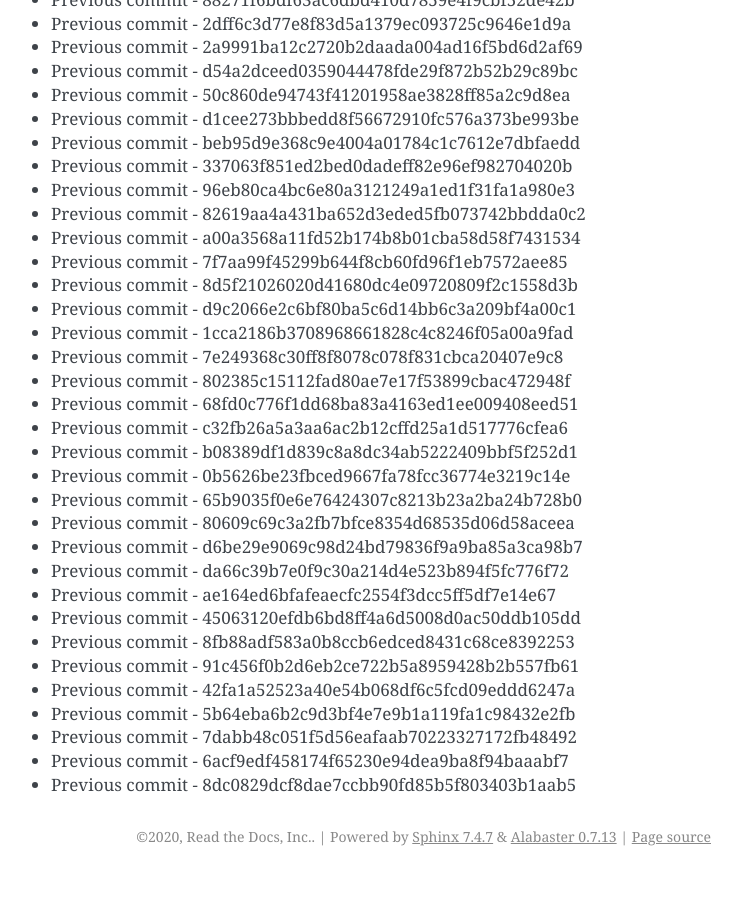
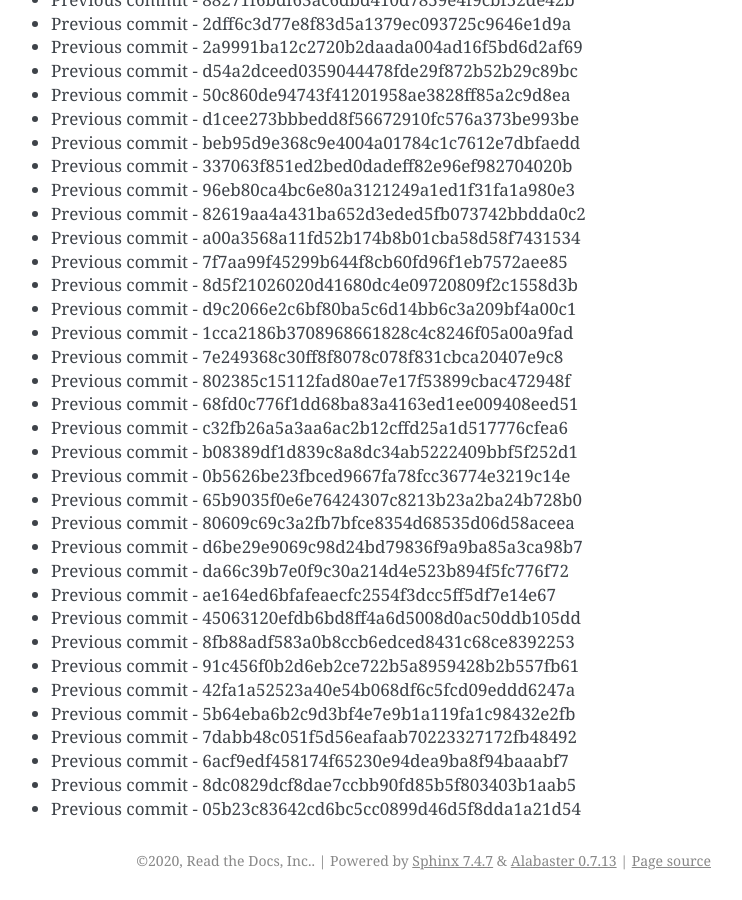
Before and after one commit to readthedocs/rtd-git-stresstest, a Sphinx documentation site: the page built from docs/updates.rst, in a window 1280 px wide and 900 px high, scrolled down 81113 px. Shown: the whole window, without its empty margins (399-1141 px from the left). Built offline with Sphinx 7.4.7, drawn with Linux system fonts in a browser that asks for light colours; before the commit the page ends 81989 px from its top, so only the background shows below that.

Commit message:
Generating commit from previous: 05b23c83642cd6bc5cc0899d46d5f8dda1a21d54

```diff
--- a/docs/updates.rst
+++ b/docs/updates.rst
@@ -3440,3 +3440,4 @@ It can be tested for any performance characteristics.
 * Previous commit - 7dabb48c051f5d56eafaab70223327172fb48492
 * Previous commit - 6acf9edf458174f65230e94dea9ba8f94baaabf7
 * Previous commit - 8dc0829dcf8dae7ccbb90fd85b5f803403b1aab5
+* Previous commit - 05b23c83642cd6bc5cc0899d46d5f8dda1a21d54
```
